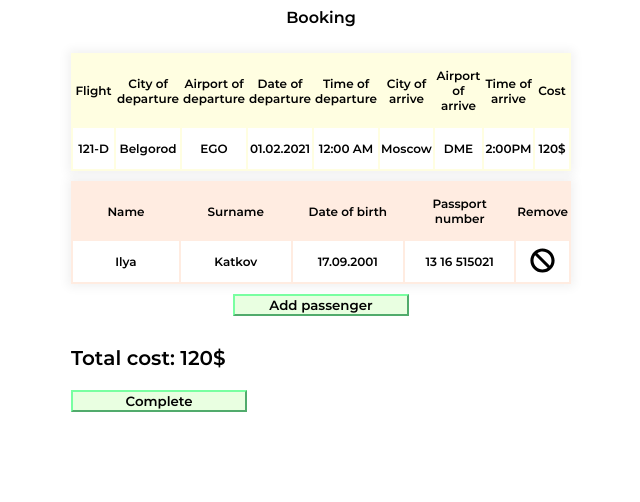
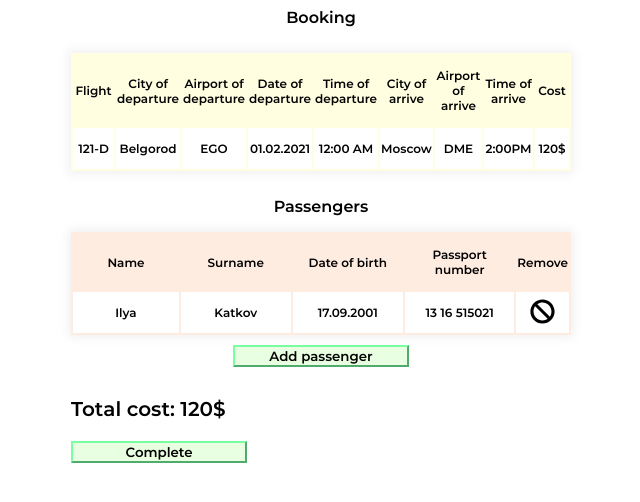
Before and after one commit to ilkatkov/flightpool, a plain HTML site: page booking.html in a window 1280 px wide. Shown: the part 128-630 px from the top of the page, without its empty margins (319-959 px from the left). Drawn offline with Linux system fonts and the light colour scheme.

Commit message:
added label 'passangers' in booking

```diff
--- a/booking.html
+++ b/booking.html
@@ -85,7 +85,7 @@
             </tr>
         </table>
     </div>
-
+    <p>Passengers</p>
     <div class="trust_div">
         <table class="search_table">
             <tr>
```
